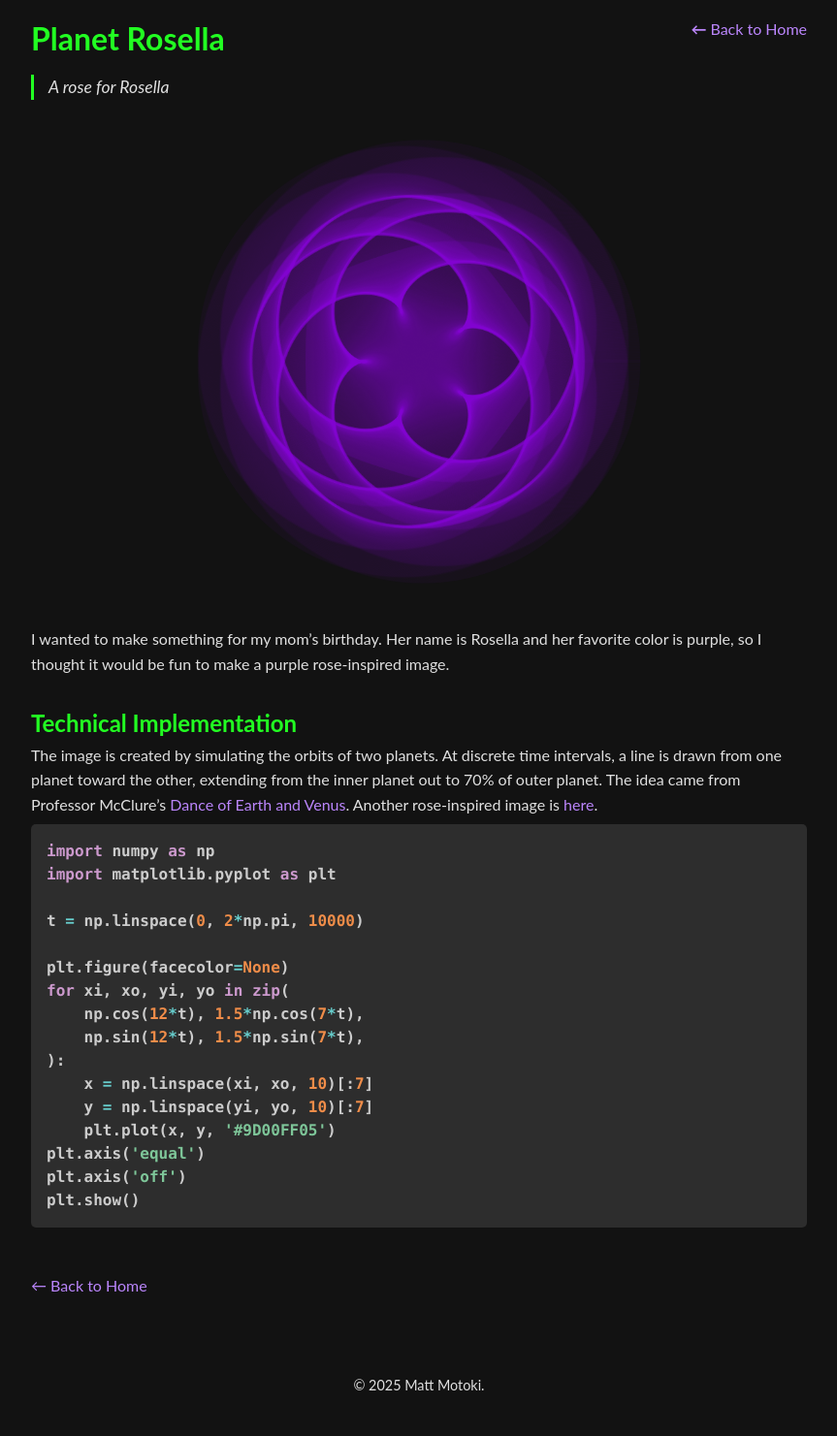
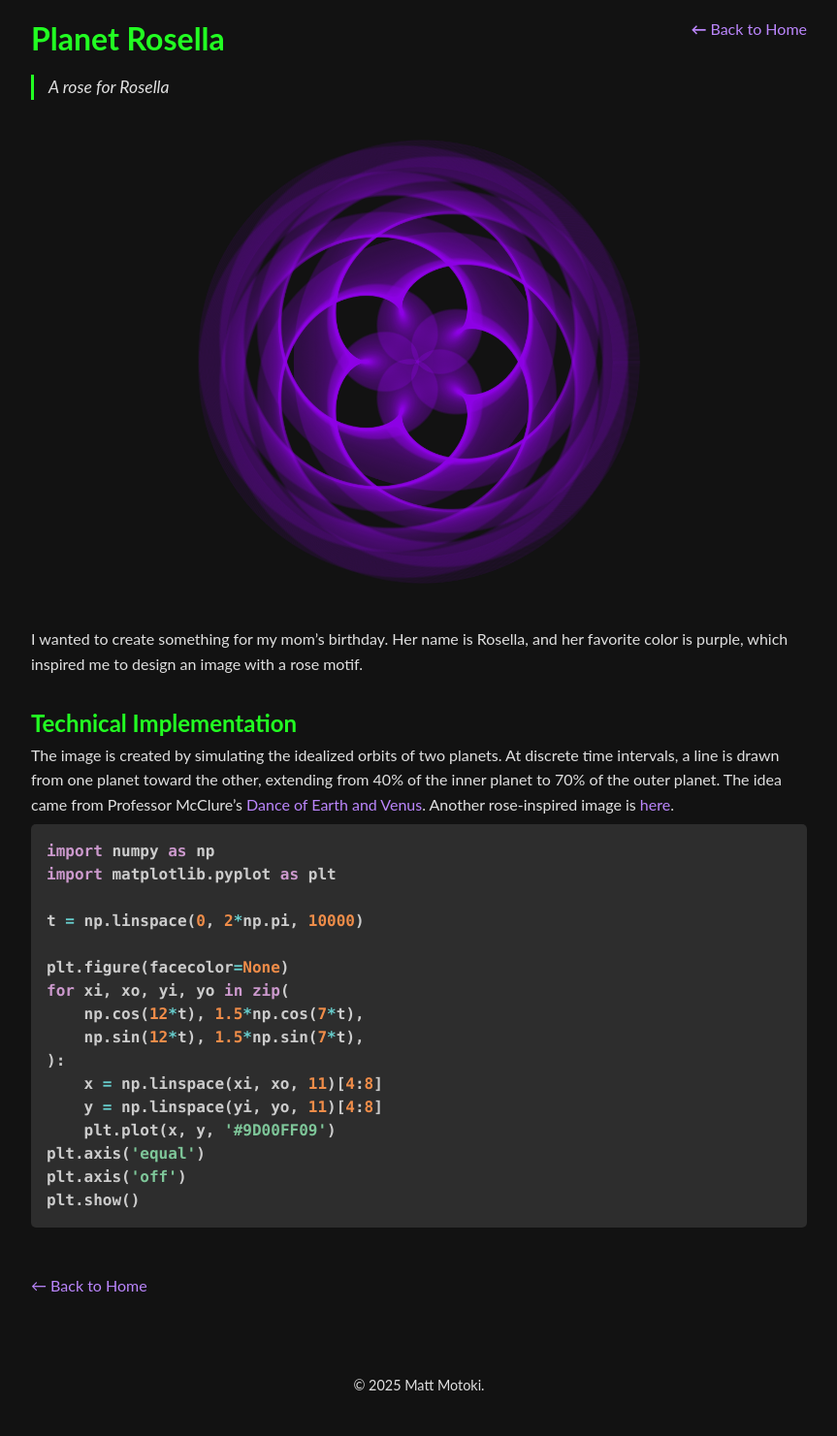
Before and after one commit to mattmotoki/mattmotoki.github.io, a Jekyll site: the page built from _art/planet-rosella.md, in a window 1280 px wide. Shown: the whole page at 97% size, without its empty margins (208-1071 px from the left). Built offline with Jekyll 4.4.1, drawn with Linux system fonts in a browser that asks for light colours; nearby versions of some CDN libraries; a style sheet for code colours, icons or effects is not loaded.

Commit message:
Update roses

````diff
--- a/_art/planet-rosella.md
+++ b/_art/planet-rosella.md
@@ -7,10 +7,10 @@ priority: 5.3
 description: ""
 ---
 
-I wanted to make something for my mom's birthday. Her name is Rosella and her favorite color is purple, so I thought it would be fun to make a purple rose-inspired image.
+I wanted to create something for my mom's birthday. Her name is Rosella, and her favorite color is purple, which inspired me to design an image with a rose motif.
 
 ## Technical Implementation
-The image is created by simulating the orbits of two planets. At discrete time intervals, a line is drawn from one planet toward the other, extending from the inner planet out to 70% of outer planet. The idea came from Professor McClure's <a href="https://marksmath.org/visualization/dance_of_earth_and_venus.html" target="_blank">Dance of Earth and Venus</a>. Another rose-inspired image is [here](https://mattmotoki.github.io/art/rosella-curves.html).
+The image is created by simulating the idealized orbits of two planets. At discrete time intervals, a line is drawn from one planet toward the other, extending from 40% of the inner planet to 70% of the outer planet. The idea came from Professor McClure's <a href="https://marksmath.org/visualization/dance_of_earth_and_venus.html" target="_blank">Dance of Earth and Venus</a>. Another rose-inspired image is [here](https://mattmotoki.github.io/art/rosella-curves.html).
 
 ```python
 import numpy as np
@@ -23,9 +23,9 @@ for xi, xo, yi, yo in zip(
     np.cos(12*t), 1.5*np.cos(7*t),
     np.sin(12*t), 1.5*np.sin(7*t),
 ):
-    x = np.linspace(xi, xo, 10)[:7]
-    y = np.linspace(yi, yo, 10)[:7]
-    plt.plot(x, y, '#9D00FF05')
+    x = np.linspace(xi, xo, 11)[4:8]
+    y = np.linspace(yi, yo, 11)[4:8]
+    plt.plot(x, y, '#9D00FF09')
 plt.axis('equal')
 plt.axis('off')
 plt.show()
````
Also changed, not shown: _art/broken-pendulum.md (+2 -3 lines), _art/rosella-curves.md (+1 -1 lines), assets/images/broken-pendulum-thumbnail.svg, assets/images/broken-pendulum-wide.svg, assets/images/planet-rosella-wide.png, assets/images/planet-rosella.png.
